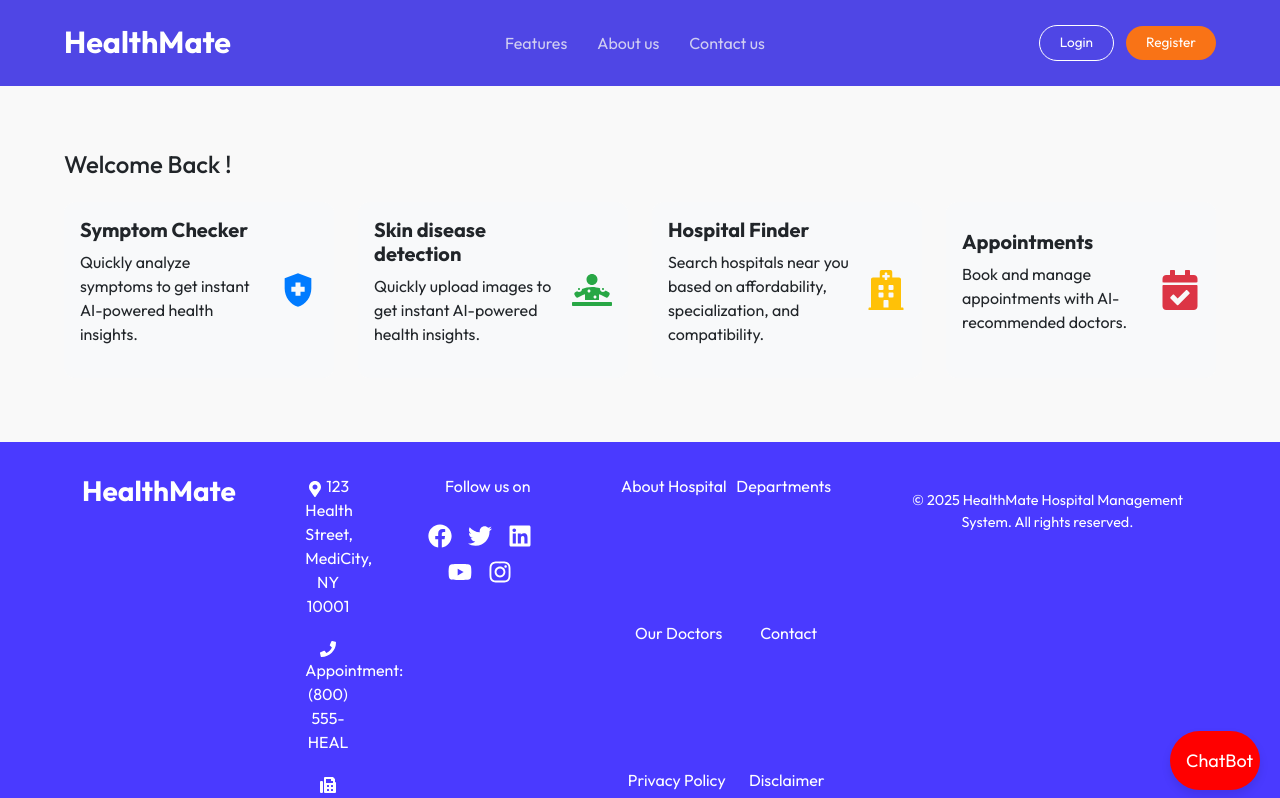
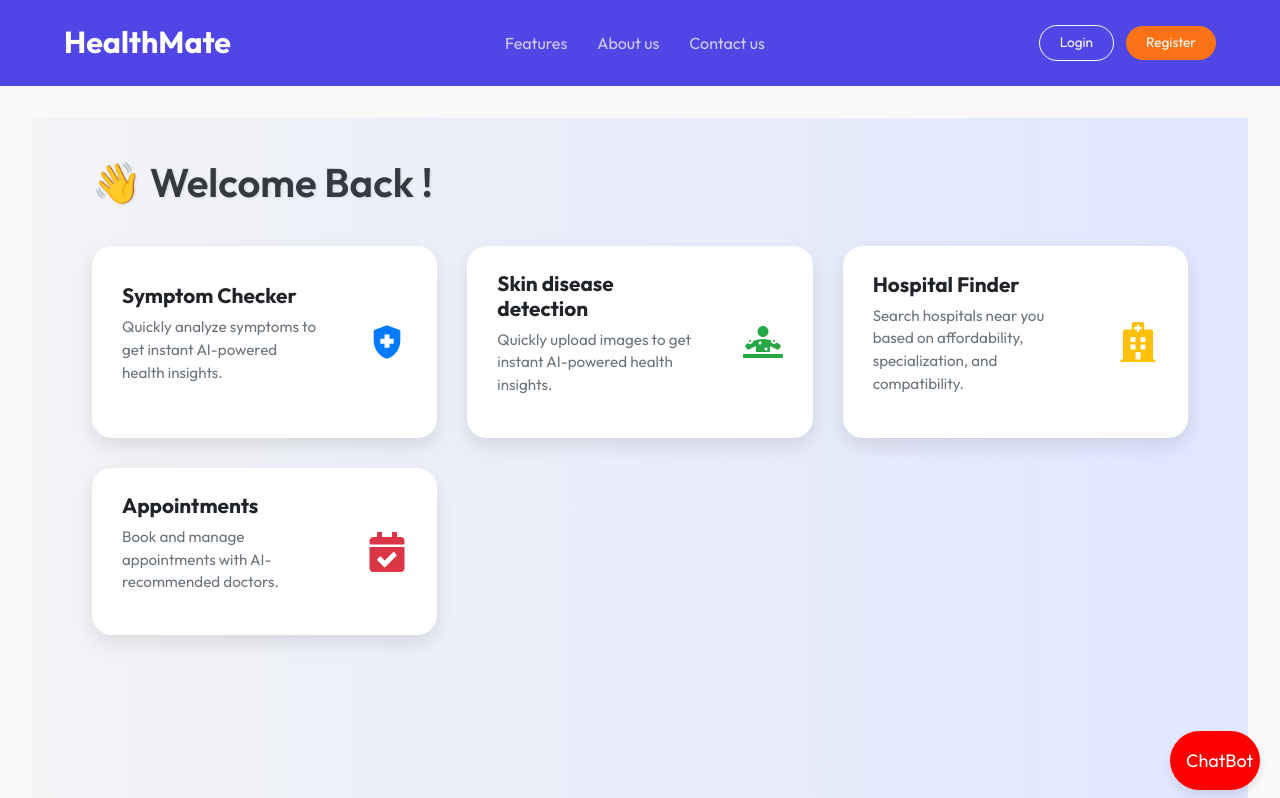
Before and after one commit to prashanth168/minor_project, a React (Create React App) app in the folder frontend/: page /dashboard in a window 1280 px wide. Shown: the top 798 px of the page. Built offline with nearby package versions, Linux system fonts and the light colour scheme.

Commit message:
profile changes

```diff
--- a/frontend/src/Components/Dashboard.css
+++ b/frontend/src/Components/Dashboard.css
@@ -1,37 +1,55 @@
 .dashboard-container {
-  padding: 2rem;
+  padding: 40px 60px;
+  min-height: 100vh;
+  background: linear-gradient(to right, #f3f4f6, #e0e7ff);
+  font-family: 'Segoe UI', Tahoma, Geneva, Verdana, sans-serif;
 }
 
 .welcome-text {
-  font-size: 1.5rem;
-  margin-bottom: 1.5rem;
+  font-size: 2.5rem;
+  font-weight: 600;
+  margin-bottom: 40px;
+  color: #343a40;
+  text-shadow: 1px 1px 3px rgba(0, 0, 0, 0.1);
 }
 
 .cards-grid {
   display: grid;
-  gap: 1.5rem;
-  grid-template-columns: repeat(auto-fill, minmax(250px, 1fr));
+  grid-template-columns: repeat(auto-fit, minmax(280px, 1fr));
+  gap: 30px;
 }
 
 .dashboard-card {
-  background: #f8f9fa;
-  padding: 1rem;
-  border-radius: 12px;
+  background: white;
+  border-radius: 20px;
+  box-shadow: 0 8px 20px rgba(0, 0, 0, 0.1);
+  padding: 25px 30px;
   display: flex;
+  justify-content: space-between;
   align-items: center;
-  justify-content: space-between;
-  transition: transform 0.2s ease;
+  transition: transform 0.3s ease, box-shadow 0.3s ease;
 }
 
 .dashboard-card:hover {
-  transform: scale(1.03);
-  box-shadow: 0 4px 10px rgba(0, 0, 0, 0.1);
+  transform: translateY(-5px);
+  box-shadow: 0 12px 30px rgba(0, 0, 0, 0.15);
 }
 
 .card-content {
-  flex: 1;
+  max-width: 70%;
+}
+
+.card-content h5 {
+  font-size: 1.3rem;
+  margin-bottom: 8px;
+  color: #212529;
+}
+
+.card-content p {
+  font-size: 0.95rem;
+  color: #6c757d;
 }
 
 .icon-wrapper {
-  margin-left: 1rem;
+  flex-shrink: 0;
 }
--- a/frontend/src/Components/Dashboard.js
+++ b/frontend/src/Components/Dashboard.js
@@ -38,7 +38,7 @@ function Dashboard() {
 
   return (
     <div className="dashboard-container">
-      <h2 className="welcome-text">Welcome Back {username}!</h2>
+      <h2 className="welcome-text">👋 Welcome Back {username}!</h2>
       <div className="cards-grid">
         {cards.map((card, idx) => (
           <div
--- a/frontend/src/Components/Home.js
+++ b/frontend/src/Components/Home.js
@@ -2,17 +2,17 @@ import React from 'react';
 import Navibar from './Navibar';
 import Footer from './Footer';
 import { Outlet } from 'react-router-dom';
-// import HomeContent from './HomeContent';
 
 function Home() {
   return (
     <div style={{ display: 'flex', flexDirection: 'column', minHeight: '100vh' }}>
       <Navibar />
 
-      <div style={{ flex: 1, padding: '2rem', backgroundColor: '#f9f9f9' }}>
-        <Outlet />
+      <div style={{ flexGrow: 1 }}>
+        <div style={{ minHeight: '80vh', padding: '2rem', backgroundColor: '#f9f9f9' }}>
+          <Outlet />
+        </div>
       </div>
-
 
       <Footer />
     </div>
--- a/frontend/src/Components/Profile.js
+++ b/frontend/src/Components/Profile.js
@@ -1,8 +1,8 @@
-// Profile.js
 import React, { useEffect, useState } from 'react';
 import { useSelector } from 'react-redux';
 import { useNavigate } from 'react-router-dom';
 import axios from 'axios';
+import { FaUserCircle } from 'react-icons/fa';
 
 function Profile() {
   const user = useSelector((state) => state.user);
@@ -38,21 +38,49 @@ function Profile() {
 
   return (
     <div className="container mt-5">
-      <div className="card shadow p-4" style={{ maxWidth: '600px', margin: 'auto', borderRadius: '20px' }}>
-        <h3 className="mb-4 text-primary text-center">User Profile</h3>
+      <div className="card shadow p-4" style={{ maxWidth: '700px', margin: 'auto', borderRadius: '20px' }}>
+        <div className="d-flex align-items-center mb-4">
+          <FaUserCircle size={60} className="text-primary me-3" />
+          <h3 className="mb-0 text-primary">User Profile</h3>
+        </div>
 
+        <div className="mb-4">
           <p><strong>Role:</strong> {user.role}</p>
           <p><strong>Username:</strong> {user.username}</p>
           <p><strong>Email:</strong> {user.email}</p>
-
           {user.role === 'patient' && (
             <>
               <p><strong>Age:</strong> {user.age || 'N/A'}</p>
               <p><strong>Gender:</strong> {user.gender || 'N/A'}</p>
               <p><strong>Location:</strong> {user.city || 'N/A'}</p>
+            </>
+          )}
+          {user.role === 'doctor' && (
+            <>
+              <p><strong>Specialization:</strong> {user.specialization}</p>
+              <p><strong>Experience:</strong> {user.experience} years</p>
+            </>
+          )}
+        </div>
 
+        <div className="text-center mb-4">
+          <button
+            onClick={handleDashboardClick}
+            className="btn btn-outline-primary px-4 py-2"
+            style={{
+              borderRadius: '30px',
+              fontWeight: '500',
+              fontSize: '16px',
+            }}
+          >
+            Go to Dashboard
+          </button>
+        </div>
+
+        {user.role === 'patient' && (
+          <>
             <hr />
-            <h5 className="mt-4 text-center text-success">🧾 Prediction History</h5>
+            <h5 className="text-center text-success mb-3">🧾 Prediction History</h5>
             {history.length === 0 ? (
               <p className="text-muted text-center">No prediction activity yet.</p>
             ) : (
@@ -62,8 +90,8 @@ function Profile() {
                     key={index}
                     className="card mb-3 shadow-sm border-start border-4"
                     style={{
-          borderColor: "#007bff",
-          backgroundColor: "#f8f9fa",
+                      borderColor: "#0d6efd",
+                      backgroundColor: "#e9f2ff",
                       borderRadius: "15px",
                     }}
                   >
@@ -89,18 +117,13 @@ function Profile() {
                 ))}
               </div>
             )}
-
           </>
         )}
 
         {user.role === 'doctor' && (
           <>
-    <p><strong>Specialization:</strong> {user.specialization}</p>
-    <p><strong>Experience:</strong> {user.experience} years</p>
-
             <hr />
-    <h5 className="mt-4 text-center text-success">📅 Appointments Booked</h5>
-
+            <h5 className="text-center text-success mb-3">📅 Appointments Booked</h5>
             {appointments.length === 0 ? (
               <p className="text-muted text-center">No appointments booked yet.</p>
             ) : (
@@ -111,7 +134,7 @@ function Profile() {
                     className="card mb-3 shadow-sm border-start border-4"
                     style={{
                       borderColor: "#198754",
-              backgroundColor: "#f8f9fa",
+                      backgroundColor: "#e6f5ea",
                       borderRadius: "15px",
                     }}
                   >
@@ -141,10 +164,7 @@ function Profile() {
             )}
           </>
         )}
-
       </div>
-
-      <button onClick={handleDashboardClick} className="btn btn-primary mt-4">Go to Dashboard</button>
     </div>
   );
 }
```
Lines whose indentation alone changed are shown as unchanged.
